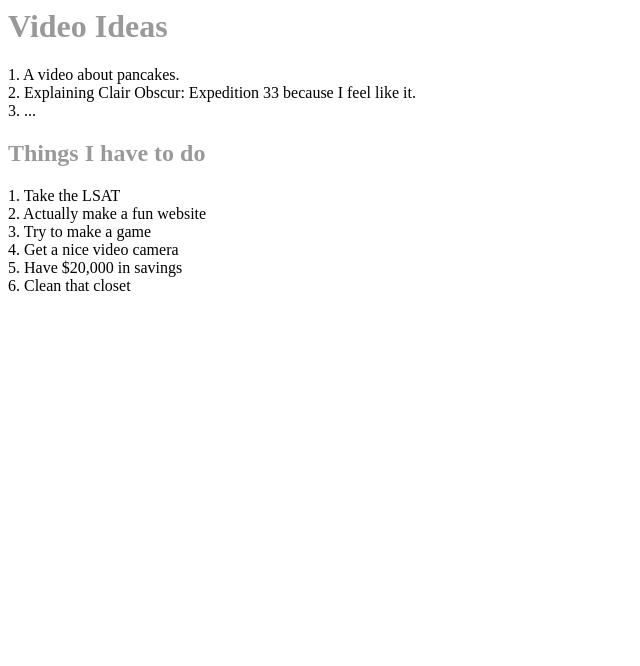
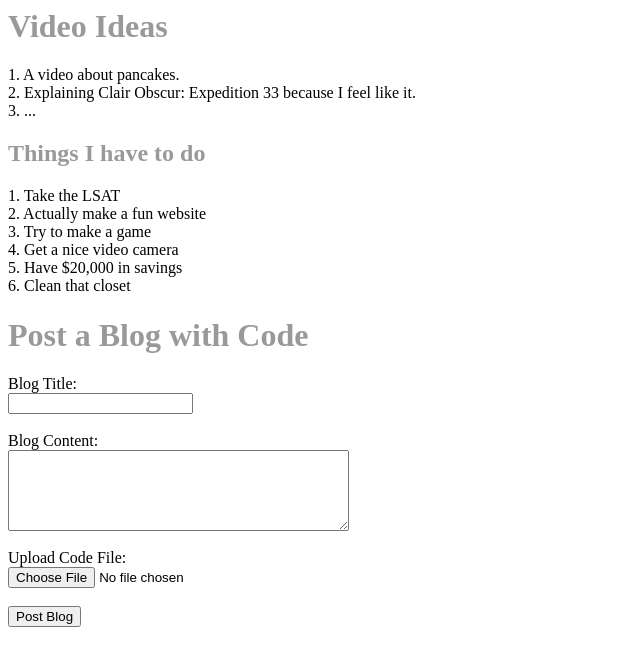
Before and after one commit to Pete-Massa/pete-massa.github.io, a plain HTML site: page index.html in a window 1280 px wide. Shown: the whole page, without its empty margins (0-640 px from the left). Drawn offline with Linux system fonts and the light colour scheme.

Commit message:
Update index.html

```diff
--- a/index.html
+++ b/index.html
@@ -21,3 +21,19 @@
   5. Have $20,000 in savings<br>
   6. Clean that closet<br>
  </body>
+<body>
+    <h1>Post a Blog with Code</h1>
+    <form action="/upload" method="post" enctype="multipart/form-data">
+        <label for="title">Blog Title:</label><br>
+        <input type="text" id="title" name="title" required><br><br>
+
+        <label for="content">Blog Content:</label><br>
+        <textarea id="content" name="content" rows="5" cols="40" required></textarea><br><br>
+
+        <label for="codefile">Upload Code File:</label><br>
+        <input type="file" id="codefile" name="codefile" accept=".js,.py,.java,.cpp,.txt"><br><br>
+
+        <input type="submit" value="Post Blog">
+    </form>
+</body>
+</html>
```
